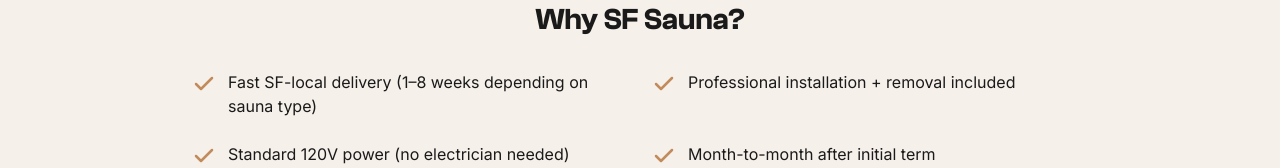
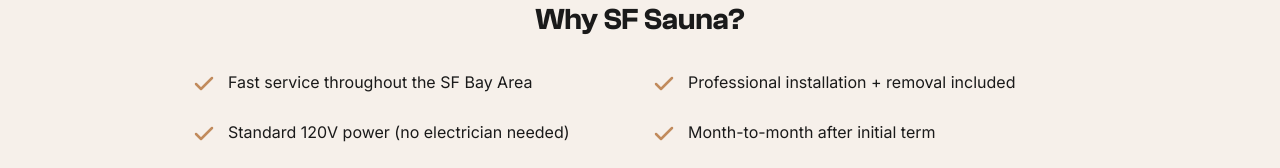
Before and after one commit to aryzach/aryzach.github.io, a React (Vite) app: page / in a window 1280 px wide. Shown: the part 1803-1971 px from the top of the page. Built offline with nearby package versions, Linux system fonts and the light colour scheme; no server answers.

Commit message:
Changes
Co-authored-by: aryzach <30701475+aryzach@users.noreply.github.com>

```diff
--- a/src/components/Gallery.tsx
+++ b/src/components/Gallery.tsx
@@ -68,7 +68,7 @@ const Gallery = () => {
           <div className="grid grid-cols-1 md:grid-cols-2 gap-4 md:gap-6">
             <div className="flex items-start gap-3">
               <Check className="text-primary flex-shrink-0 mt-0.5" size={24} strokeWidth={2.5} />
-              <span className="text-muted-foreground">Fast SF-local delivery (1–8 weeks depending on sauna type)</span>
+              <span className="text-muted-foreground">Fast service throughout the SF Bay Area</span>
             </div>
             <div className="flex items-start gap-3">
               <Check className="text-primary flex-shrink-0 mt-0.5" size={24} strokeWidth={2.5} />
--- a/src/components/WhySFSauna.tsx
+++ b/src/components/WhySFSauna.tsx
@@ -2,7 +2,7 @@ import { Check } from "lucide-react";
 
 const WhySFSauna = () => {
   const benefits = [
-    "Fast SF-local delivery (1–8 weeks depending on sauna type)",
+    "Fast service throughout the SF Bay Area",
     "Professional installation + removal included",
     "Standard 120V power (no electrician needed)",
     "Month-to-month after initial term",
```
